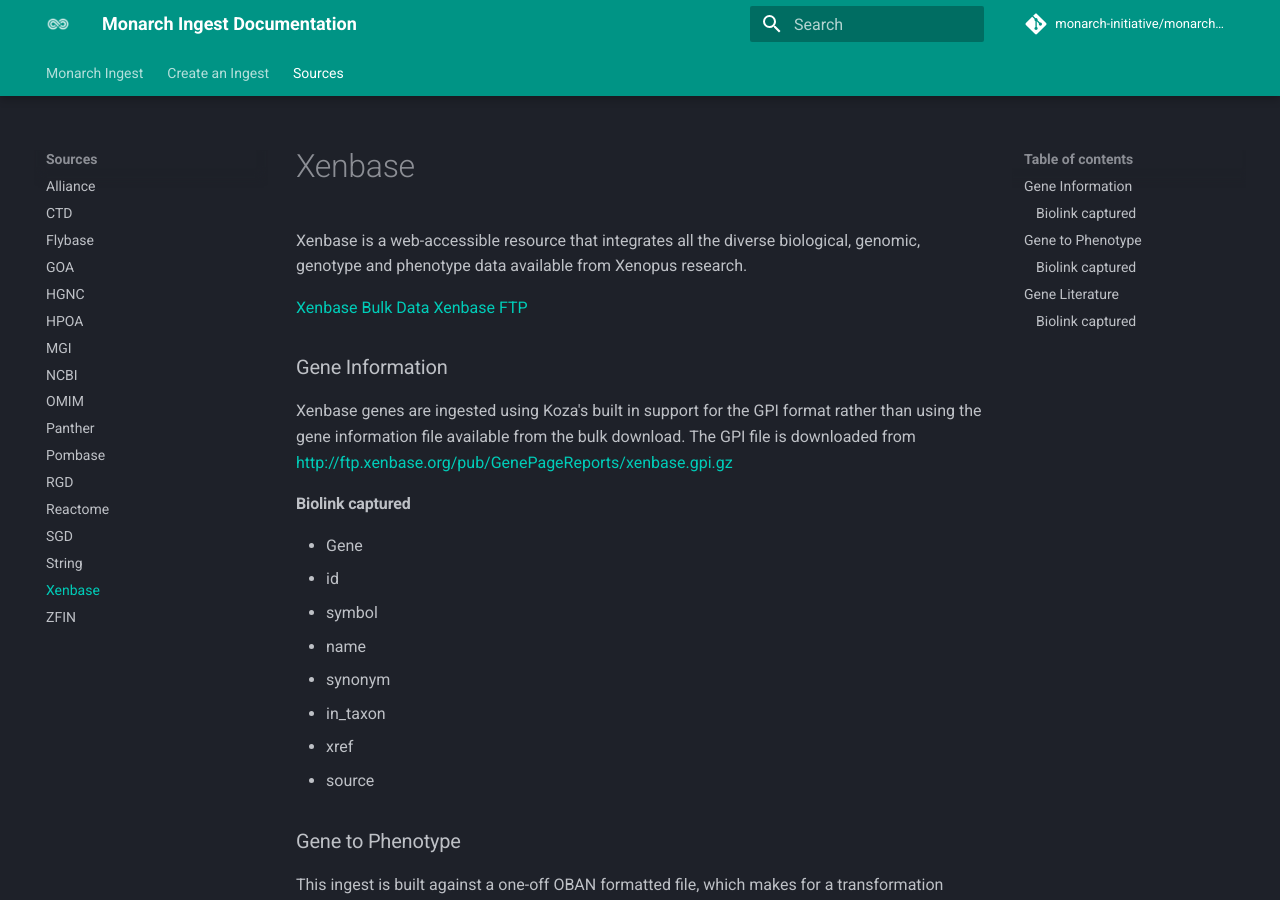
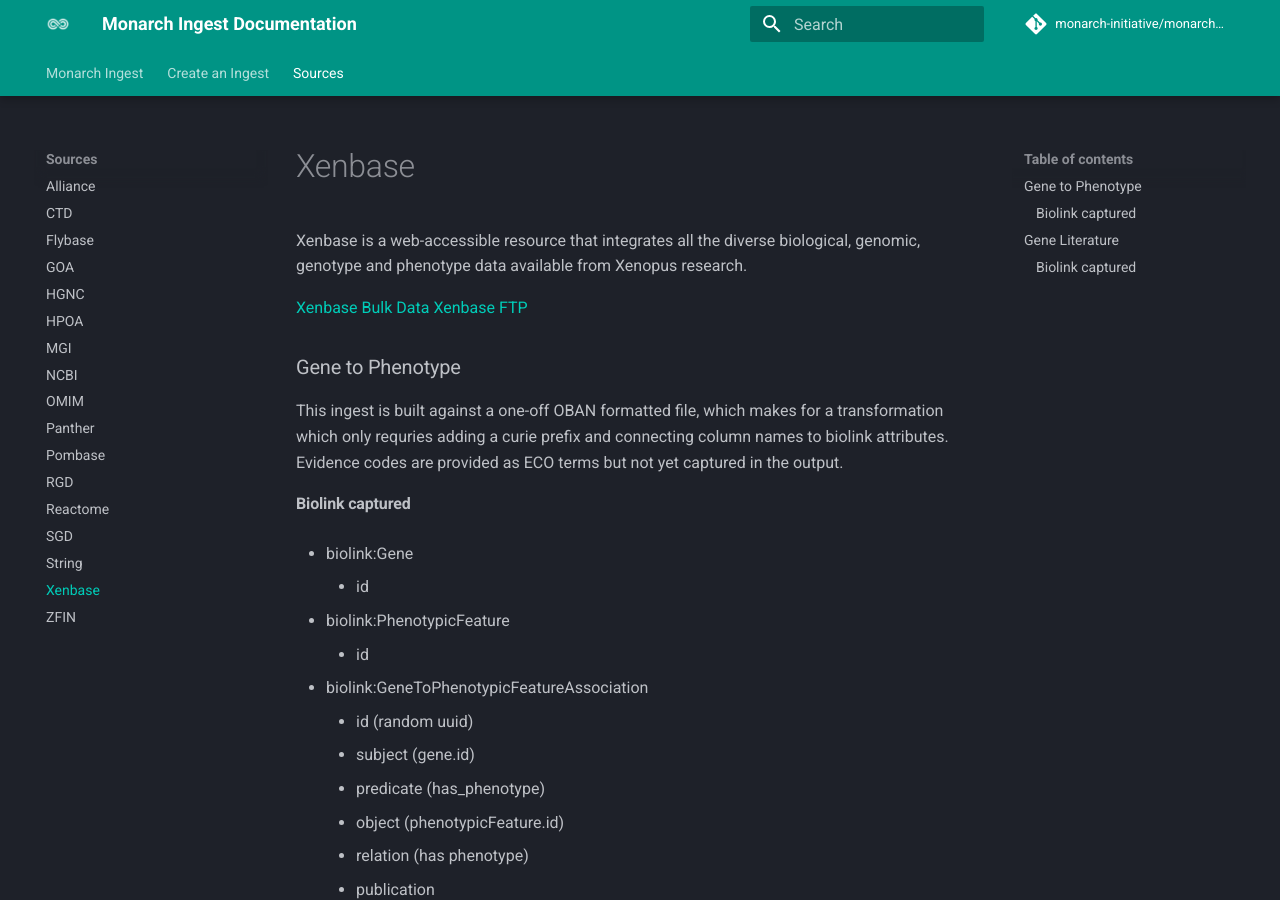
Before and after one commit to monarch-initiative/monarch-ingest, an MkDocs documentation site: the page built from docs/Sources/Xenbase.md, in a window 1280 px wide and 900 px high. Built offline with MkDocs 1.6.1 and Material for MkDocs 9.7.7, drawn with Linux system fonts in a browser that asks for light colours; comment, search, counter and statistics services are not loaded.

Commit message:
Pulling Xenbase genes from alliance BGI files now, also added Xenbase expression via Alliance.
Removed Xenbase gpi and also updated doc

```diff
--- a/docs/Sources/Xenbase.md
+++ b/docs/Sources/Xenbase.md
@@ -2,21 +2,6 @@ Xenbase is a web-accessible resource that integrates all the diverse biological,
 
 [Xenbase Bulk Data](http://www.xenbase.org/other/static-xenbase/ftpDatafiles.jsp)
 [Xenbase FTP](http://ftp.xenbase.org/pub/)
-
-### Gene Information
-
-Xenbase genes are ingested using Koza's built in support for the GPI format rather than using the gene information file available from the bulk download. The GPI file is downloaded from [http://ftp.xenbase.org/pub/GenePageReports/xenbase.gpi.gz](http://ftp.xenbase.org/pub/GenePageReports/xenbase.gpi.gz)
-
-#### Biolink captured
-
-* Gene
-  * id
-  * symbol
-  * name
-  * synonym
-  * in_taxon
-  * xref
-  * source
 
 ### Gene to Phenotype
 
```
Also changed, not shown: docs/Sources/Alliance.md (+1 -13 lines), 4 other files.
